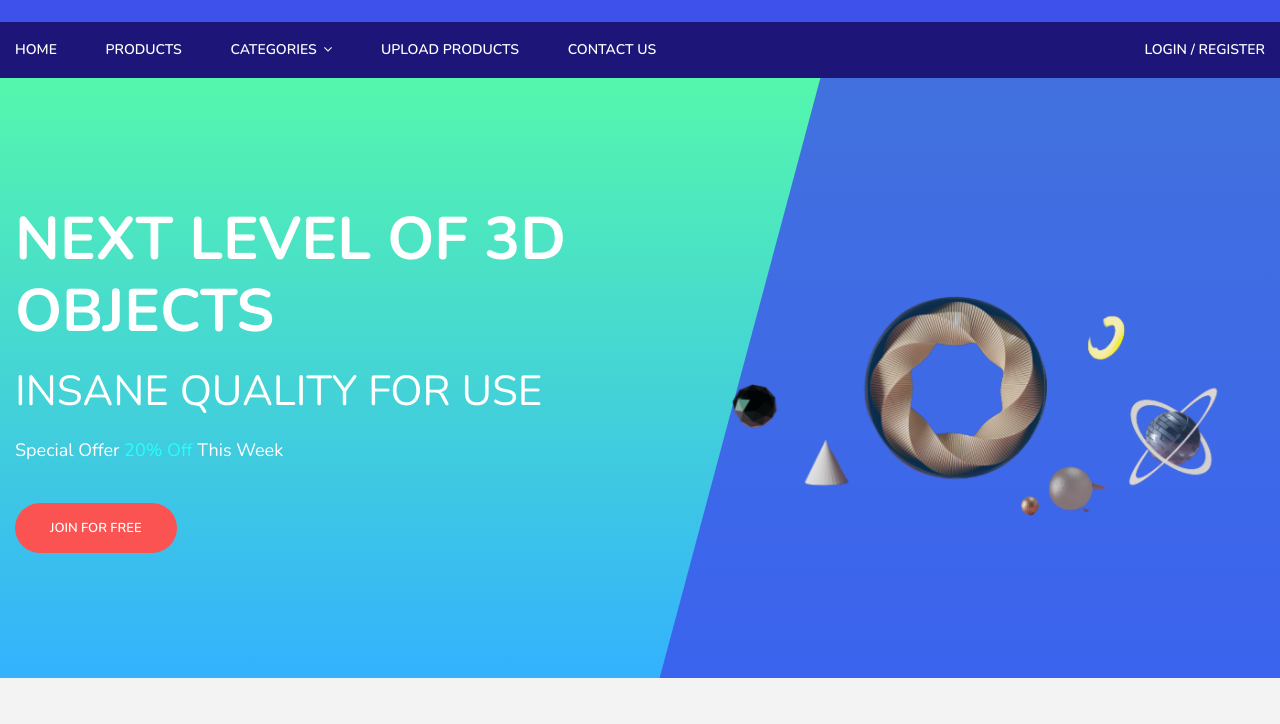
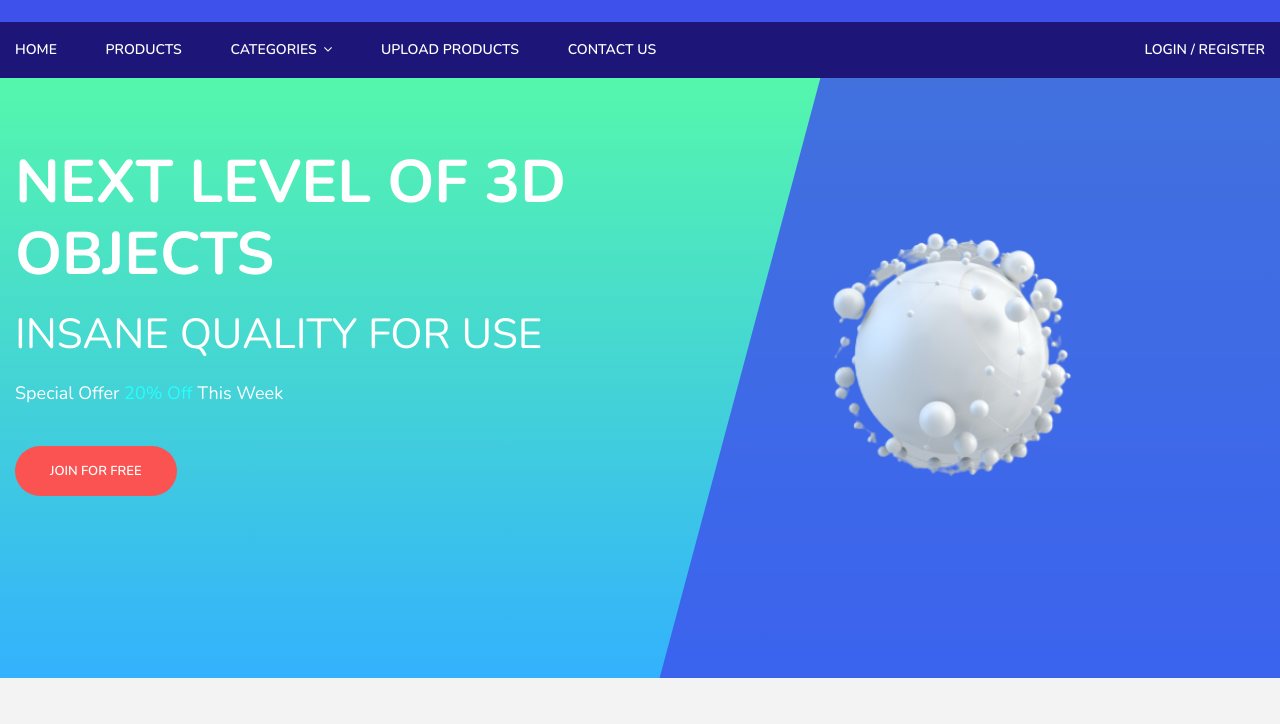
Before and after one commit to maheen-star/ar, a plain HTML site: page index.html in a window 1280 px wide. Shown: the part 76-800 px from the top of the page. Drawn offline with nearby package versions, Linux system fonts and the light colour scheme.

Commit message:
Update index.html

```diff
--- a/index.html
+++ b/index.html
@@ -196,7 +196,7 @@
                         </div>
                         <div class="col-xl-6 col-md-6">
                             <div class="slider_content">
-                                <img src="./assets/img/hero-img.png" alt="">
+                                <img src="./assets/img/hero-img-2.png" alt="">
                             </div>
                         </div>
                     </div>
```
